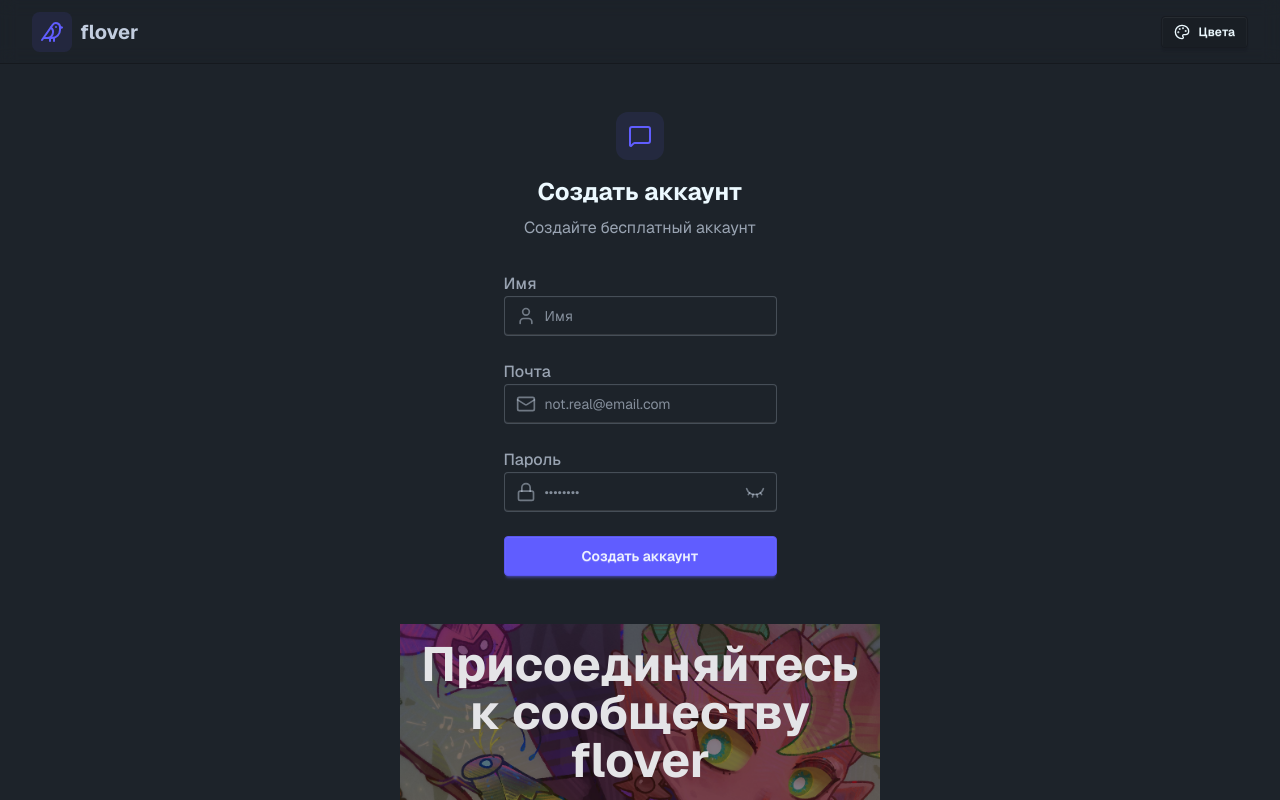
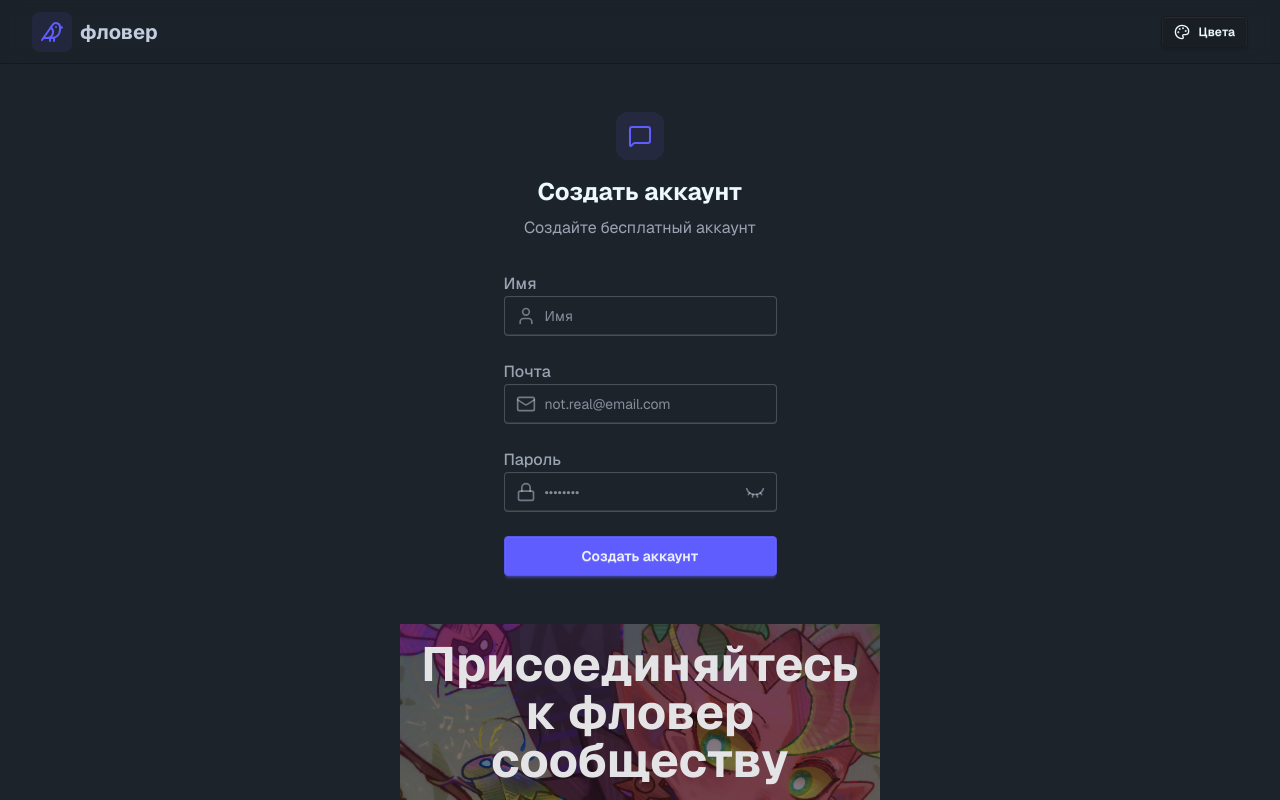
Before and after one commit to floverlin/flover, a React (Vite) app in the folder client/: page /signup in a window 1280 px wide. Built offline with nearby package versions, Linux system fonts and the light colour scheme; no server answers.

Commit message:
rebranding

```diff
--- a/client/index.html
+++ b/client/index.html
@@ -1,5 +1,5 @@
 <!DOCTYPE html>
-<html lang="en">
+<html lang="ru">
   <head>
     <meta charset="UTF-8" />
     <link rel="icon" type="image/png" href="/favicon.png" />
@@ -10,7 +10,7 @@
       media="(prefers-color-scheme: dark)"
     />
     <meta name="viewport" content="width=device-width, initial-scale=1.0" />
-    <title>flover</title>
+    <title>фловер</title>
   </head>
   <body>
     <div id="root"></div>
--- a/client/src/App.jsx
+++ b/client/src/App.jsx
@@ -24,8 +24,8 @@
     return (
       <Main scrollable={false} className="justify-center gap-8">
         <div className="flex gap-2 text-6xl font-bold text-primary">
-          <Bird className="size-12" />
-          flover
+          <Bird className="size-18" />
+          фловер
         </div>
         <Loader className="size-14 animate-spin text-primary" />
       </Main>
--- a/client/src/components/Navbar.jsx
+++ b/client/src/components/Navbar.jsx
@@ -16,7 +16,7 @@
             <Bird className="size-6 text-primary" />
           </div>
           <h1 className="text-xl font-bold text-base-content/80 hover:text-base-content transition-colors">
-            flover
+            фловер
           </h1>
         </Link>
 
--- a/client/src/pages/LoginPage.jsx
+++ b/client/src/pages/LoginPage.jsx
@@ -138,7 +138,7 @@
       {/* right */}
       <Welcome
         className="hidden lg:flex"
-        title="Добро пожаловать в flover"
+        title="Добро пожаловать во фловер"
         text="Оставайтесь на связи с близкими в любое время, в любом месте. Присоединяйтесь и начинайте общение!"
         linkAddr="/signup"
         linkText="Нет аккаунта?"
--- a/client/src/pages/SignUpPage.jsx
+++ b/client/src/pages/SignUpPage.jsx
@@ -167,7 +167,7 @@
       {/* right */}
       <Welcome
         className="hidden lg:flex"
-        title="Присоединяйтесь к сообществу flover"
+        title="Присоединяйтесь к фловер сообществу"
         text="Оставайтесь на связи с близкими в любое время, в любом месте. Присоединяйтесь и начинайте общение!"
         linkAddr="/login"
         linkText="Уже есть аккаунт?"
--- a/client/vite.config.js
+++ b/client/vite.config.js
@@ -16,9 +16,9 @@
       filename: "sw.js",
       strategies: "injectManifest",
       manifest: {
-        name: "flover messager",
-        short_name: "flover",
-        description: "messager",
+        name: "фловер",
+        short_name: "фловер",
+        description: "web messager",
         background_color: "#000000",
         theme_color: "#000000",
         start_url: "/",
```
